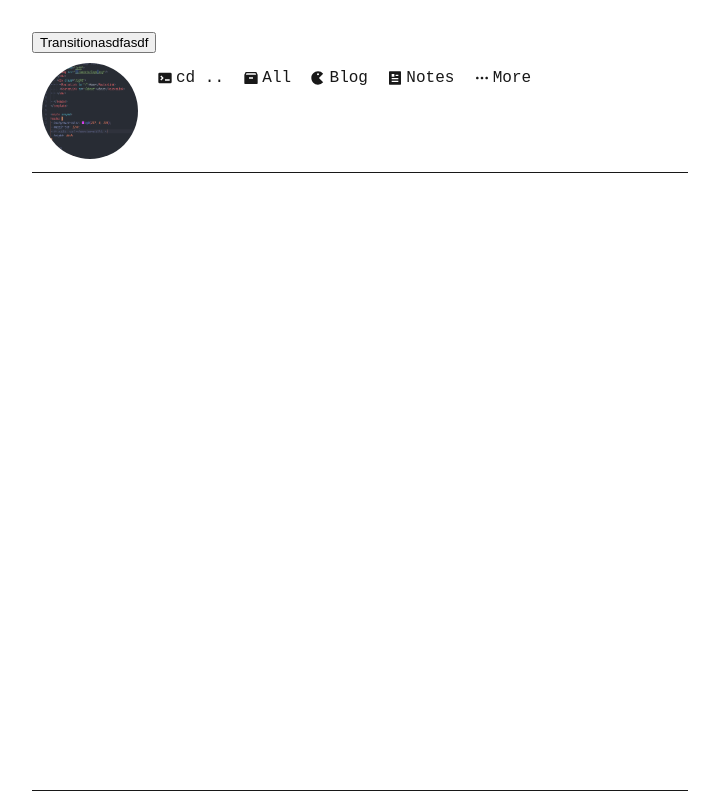
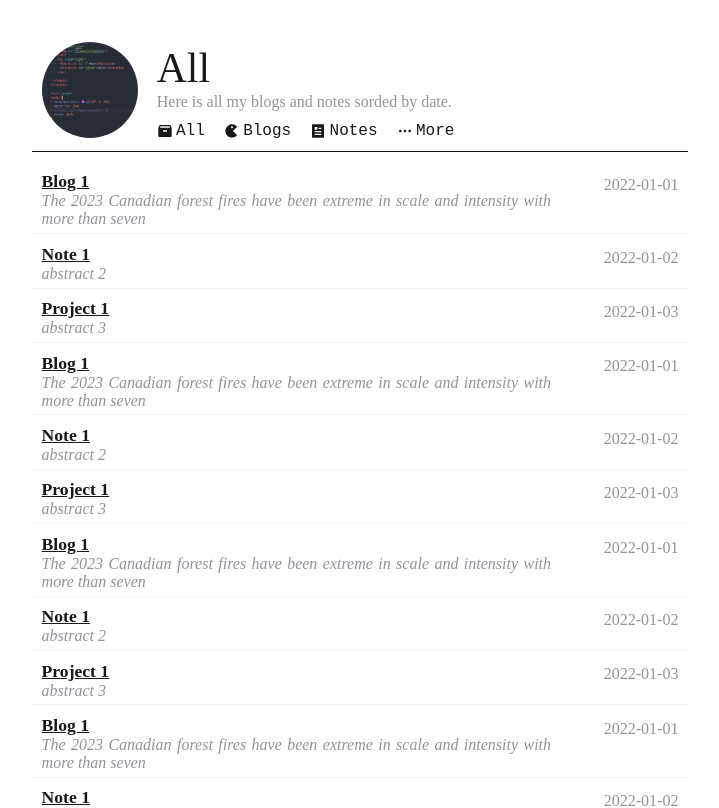
Before and after one commit to XuekaiShi/www-shixk, a Vue app: page /posts in a window 1280 px wide. Shown: the top 808 px of the page, without its empty margins (280-999 px from the left). Built offline with nearby package versions, Linux system fonts and the light colour scheme.

Commit message:
feat: carousel but ...

```diff
--- a/src/components/list/List.vue
+++ b/src/components/list/List.vue
@@ -1,37 +1,37 @@
 <script setup lang="ts">
-import { onMounted } from 'vue';
-import { list } from '@/views/articles/list'
-import { posts } from '@/router';
-import { useRoute, useRouter } from 'vue-router';
+// import { watchEffect, ref } from 'vue';
+// import { list } from '@/views/articles/list'
+import { useRouter } from 'vue-router';
 import ListItem from './ListItem.vue'
+// import { useListStore } from '@/stores/listState';
+// import { ListCategory } from '@/types/list.d';
 
-const route = useRoute();
 const router = useRouter();
+// const listStore = useListStore();
+defineProps(['list'])
 
 const goTo = (id: number, category: string) => {
   router.push(category + '/' + id)
 }
 
-const filterList = list.filter((item) => {
-  const path = route.path
-  if (path === '/' + posts.all) {
-    return true
-  } else if (path === '/' + posts.more) {
-    return (item.category !== posts.blogs) && (item.category !== posts.notes)
-  } else {
-    return '/' + item.category === route.path
-  }
-})
-
-onMounted(() => {
-  console.log("mounted")
-})
-
+// const filterList = ref(list)
+// watchEffect(() => {
+//   filterList.value = list.filter((item) => {
+//     const current = listStore.ListState
+//     if (current === ListCategory.All) {
+//       return true
+//     } else if (current === ListCategory.More) {
+//       return (item.category !== ListCategory.Blogs) && (item.category !== ListCategory.Notes)
+//     } else {
+//       return item.category === current
+//     }
+//   })
+// })
 </script>
 
 <template>
   <div class="list">
-    <ListItem v-for="item in filterList" :key="item.id" @click="goTo(item.id, item.category)">
+    <ListItem v-for="item in list" :key="item.id" @click="goTo(item.id, item.category)">
       <template #title>
         {{ item.title }}
       </template>
@@ -45,7 +45,7 @@ onMounted(() => {
         {{ item.abstract }}
       </template>
     </ListItem>
-    <ListItem v-for="item in filterList" :key="item.id" @click="goTo(item.id, item.category)">
+    <ListItem v-for="item in list" :key="item.id" @click="goTo(item.id, item.category)">
       <template #title>
         {{ item.title }}
       </template>
@@ -58,7 +58,36 @@ onMounted(() => {
       <template #abstract>
         {{ item.abstract }}
       </template>
-    </ListItem>     <ListItem v-for="item in filterList" :key="item.id" @click="goTo(item.id, item.category)">
+    </ListItem>
+    <ListItem v-for="item in list" :key="item.id" @click="goTo(item.id, item.category)">
+      <template #title>
+        {{ item.title }}
+      </template>
+      <template #category>
+        {{ item.category }}
+      </template>
+      <template #date>
+        {{ item.date }}
+      </template>
+      <template #abstract>
+        {{ item.abstract }}
+      </template>
+    </ListItem>
+    <ListItem v-for="item in list" :key="item.id" @click="goTo(item.id, item.category)">
+      <template #title>
+        {{ item.title }}
+      </template>
+      <template #category>
+        {{ item.category }}
+      </template>
+      <template #date>
+        {{ item.date }}
+      </template>
+      <template #abstract>
+        {{ item.abstract }}
+      </template>
+    </ListItem>
+    <ListItem v-for="item in list" :key="item.id" @click="goTo(item.id, item.category)">
       <template #title>
         {{ item.title }}
       </template>
@@ -77,9 +106,9 @@ onMounted(() => {
 </template>
 
 <style scoped>
+
 .list {
-  min-height: calc(100vh - var(--app-padding) * 2 - 8rem);
-  border-bottom: 1.5px solid var(--color-text);
-  margin-bottom: var(--app-padding);
+  width: 25%;
+  /* background-color: aqua; */
 }
 </style>
--- a/src/components/list/ListHeader.vue
+++ b/src/components/list/ListHeader.vue
@@ -1,29 +1,29 @@
 <script setup lang="ts">
 import { useRoute, useRouter } from 'vue-router';
-import { posts } from '@/router';
 import ProfilePhoto from '../ProfilePhoto.vue';
 import ListHeaderItem from './ListHeaderItem.vue';
-// import IconArchiveLine from '../icons/IconArchiveLine.vue';
 import IconArchive from '../icons/IconArchive.vue';
-// import IconGameLine from '../icons/IconGameLine.vue';
 import IconGame from '../icons/IconGame.vue';
-// import IconFileLine from '../icons/IconFileLine.vue';
 import IconFile from '../icons/IconFile.vue';
-// import IconTerminalLine from '../icons/IconTerminalLine.vue';
 import IconTerminal from '../icons/IconTerminal.vue';
-// import IconMoreLine from '../icons/IconMoreLine.vue';
 import IconMore from '../icons/IconMore.vue';
+import { useListStore } from '@/stores/listState';
+import { ListCategory } from '@/types/list.d';
 
-const route = useRoute();
+
+const listStore = useListStore();
 const router = useRouter();
 const emit = defineEmits(['changeTab']);
 
-const goTo = (path: string) => {
+const goTo = (path: ListCategory | '/') => {
   if (path !== '/') {
-    console.log('changeTab')
+    // console.log('changeTab')
     emit('changeTab');
+    listStore.ListState = path as ListCategory;
+    console.log(listStore.ListState);
+  } else {
+    router.push(path);
   }
-  router.push(path);
 }
 
 </script>
@@ -33,63 +33,58 @@ const goTo = (path: string) => {
       <ProfilePhoto @click="goTo('/')"></ProfilePhoto>
     </div>
     <div class="right">
-      <template v-if="route.path === '/' + posts.all">
+      <template v-if="listStore.ListState === ListCategory.All">
         <h1>All</h1>
         <p class="info">Here is all my blogs and notes sorded by date.</p>
       </template>
-      <template v-if="route.path === '/' + posts.blogs">
-        <h1>Blog</h1>
-        <p class="info">Here is all my blogs and notes sorded by date.</p>
+      <template v-if="listStore.ListState === ListCategory.Blogs">
+        <h1>Blogs</h1>
+        <p class="info">Here is all my blogs sorded by date.</p>
       </template>
-      <template v-if="route.path === '/' + posts.notes">
+      <template v-if="listStore.ListState === ListCategory.Notes">
         <h1>Notes</h1>
-        <p class="info">Here is all my blogs and notes sorded by date.</p>
+        <p class="info">Here is all my notes sorded by date.</p>
       </template>
-      <template v-if="route.path === '/' + posts.more">
+      <template v-if="listStore.ListState === ListCategory.More">
         <h1>More</h1>
-        <p class="info">Here is all my blogs and notes sorded by date.</p>
+        <p class="info">Here is all </p>
       </template>
       <div class="nav">
-        <ListHeaderItem @click="goTo('/')">
+        <!-- <ListHeaderItem @click="goTo('/')">
           <template #icon>
-            <!-- <IconTerminalLine /> -->
-             <IconTerminal />
+            <IconTerminal />
           </template>
           <template #heading>
             cd ..
           </template>
-        </ListHeaderItem>
-        <ListHeaderItem v-if="route.path !== '/' + posts.all" @click="goTo(posts.all)">
+        </ListHeaderItem> -->
+        <ListHeaderItem @click="goTo(ListCategory.All)">
           <template #icon>
-            <!-- <IconArchiveLine /> -->
-             <IconArchive />
+            <IconArchive />
           </template>
           <template #heading>
             All
           </template>
         </ListHeaderItem>
-        <ListHeaderItem v-if="route.path !== '/' + posts.blogs" @click="goTo(posts.blogs)">
+        <ListHeaderItem @click="goTo(ListCategory.Blogs)">
           <template #icon>
-            <!-- <IconGameLine /> -->
-             <IconGame />
+            <IconGame />
           </template>
           <template #heading>
-            Blog
+            Blogs
           </template>
         </ListHeaderItem>
-        <ListHeaderItem v-if="route.path !== '/' + posts.notes" @click="goTo(posts.notes)">
+        <ListHeaderItem @click="goTo(ListCategory.Notes)">
           <template #icon>
-            <!-- <IconFileLine /> -->
-             <IconFile />
+            <IconFile />
           </template>
           <template #heading>
             Notes
           </template>
         </ListHeaderItem>
-        <ListHeaderItem v-if="route.path !== '/' + posts.more" @click="goTo(posts.more)">
+        <ListHeaderItem @click="goTo(ListCategory.More)">
           <template #icon>
-            <!-- <IconMoreLine /> -->
-             <IconMore />
+            <IconMore />
           </template>
           <template #heading>
             More
@@ -127,10 +122,12 @@ img:hover {
   flex-direction: column;
   justify-content: space-between;
 }
+
 h1 {
   font-size: 2.6rem;
   margin-bottom: -0.3rem;
 }
+
 .info {
   color: var(--color-info-1);
 }
--- a/src/router/index.ts
+++ b/src/router/index.ts
@@ -11,28 +11,29 @@ const router = createRouter({
       component: HomeView
     },
     {
-      path: '/:posts',
-      // name: 'postsView',
-      children: [
-        {
-          path: '',
-          component: () => import('../views/list/PostsView.vue')
-        },
-        {
-          path: ':id',
-          component: () => import('../views/articles/ArticleView.vue')
-        }
-      ]
+      path: '/posts',
+      name: 'posts',
+      component: () => import('../views/list/PostsView.vue'),
+      // children: [
+      //   // {
+      //   //   path: '/',
+      //   //   component: () => import('../views/list/PostsView.vue')
+      //   // },
+      //   {
+      //     path: ':id',
+      //     component: () => import('../views/articles/ArticleView.vue')
+      //   }
+      // ]
     },
     { path: '/:pathMatch(.*)', component: NotFound }
   ]
 })
 
-export const posts = {
-  all: "all",
-  blogs: "blogs",
-  notes: "notes",
-  more: "more"
-};
+// export const posts = {
+//   all: "all",
+//   blogs: "blogs",
+//   notes: "notes",
+//   more: "more"
+// };
 
 export default router
--- /dev/null
+++ b/src/stores/listState.ts
@@ -0,0 +1,10 @@
+import { ref, computed } from 'vue'
+import { defineStore } from 'pinia'
+import { ListCategory } from '../types/list.d'
+
+
+
+export const useListStore = defineStore('list', () => {
+  const ListState = ref(ListCategory.All)
+  return { ListState }
+})
--- /dev/null
+++ b/src/types/list.d.ts
@@ -0,0 +1,6 @@
+export enum ListCategory {
+  All = 'all',
+  Blogs = 'blogs',
+  Notes = 'notes',
+  More = 'more'
+}
--- a/src/views/list/PostsView.vue
+++ b/src/views/list/PostsView.vue
@@ -1,51 +1,88 @@
 <script setup lang="ts">
-import { ref } from 'vue';
+import { ref, watch, computed } from 'vue';
 import ListHeader from '@/components/list/ListHeader.vue';
 import List from '@/components/list/List.vue';
 import Affix from '@/components/Affix.vue';
+import { useListStore } from '@/stores/listState';
+import { ListCategory } from '@/types/list.d';
+import { list } from '@/views/articles/list'
 
-const isTrans = ref(false);
-const toggleTrans = () => {
-  console.log('toggleTrans');
-  isTrans.value = true;
-  console.log('isTrans', isTrans.value);
-  setTimeout(() => {
-    isTrans.value = false;
-    console.log('isTrans time out', isTrans.value);
-  }, 500);
-};
+const listStore = useListStore();
+
+const listAll = list
+const listBlogs = list.filter((item) => item.category === ListCategory.Blogs)
+const listNotes = list.filter((item) => item.category === ListCategory.Notes)
+const listMore = list.filter((item) => item.category !== ListCategory.Blogs && item.category !== ListCategory.Notes)
+
+const listPosition = ref(0)
+const transformX = computed(() => listPosition.value + '%')
+
+const changePosition = () => {
+  if (listStore.ListState === ListCategory.All) {
+    listPosition.value = 0
+  } else if (listStore.ListState === ListCategory.Blogs) {
+    listPosition.value = -25
+  } else if (listStore.ListState === ListCategory.Notes) {
+    listPosition.value = -50
+  } else if (listStore.ListState === ListCategory.More) {
+    listPosition.value = -75
+  }
+}
+watch(listStore, changePosition)
+
 </script>
 <template>
   <div class="list-view">
-    <button @click="toggleTrans">Transitionasdfasdf</button>
-    <ListHeader @change-tab="toggleTrans"></ListHeader>
-    <KeepAlive>
-      <List :class="{ 'slide-fade-enter-active': isTrans, 'slide-fade-enter-from': isTrans }"></List>
-    </KeepAlive>
+    <!-- <ListHeader @change-tab="toggleTrans"></ListHeader> -->
+    <ListHeader></ListHeader>
+    <div class="carousel">
+      <div class="carousel-inner">
+        <List :list="listAll"></List>
+        <List :list="listBlogs"></List>
+        <List :list="listNotes"></List>
+        <List :list="listMore"></List>
+      </div>
+    </div>
     <!-- <Affix></Affix> -->
   </div>
 </template>
+
 <style scoped>
 .list-view {
   width: 100%;
   position: relative;
 }
 
-.slide-fade-enter-active {
+.carousel {
+  width: 100%;
+  overflow: hidden;
+  min-height: calc(100vh - var(--app-padding) * 2 - 8rem);
+  border-bottom: 1.5px solid var(--color-text);
+  margin-bottom: var(--app-padding);
+}
+
+.carousel-inner {
+  width: 400%;
+  display: flex;
+  transform: translateX(v-bind(transformX));
+  transition: all 0.8s ease-in-out;
+}
+
+/* .slide-fade-enter-active {
   transition: all 1s ease-in;
 }
 
 .slide-fade-leave-active {
-  transition: all 0.1s linear;
+  transition: all 1s ease-out;
 }
 
 .slide-fade-enter-from {
-  transform: translateX(10px);
+  transform: translateX(50px);
   opacity: 0;
 }
 
 .slide-fade-leave-to {
-  transform: translateX(-20px);
+  transform: translateX(-50px);
   opacity: 0.5;
-}
+} */
 </style>
--- a/vite.config.ts
+++ b/vite.config.ts
@@ -13,5 +13,5 @@ export default defineConfig({
       '@': fileURLToPath(new URL('./src', import.meta.url))
     }
   },
-  base: '/www-shixk/'
+  // base: '/www-shixk/'
 })
```
Also changed, not shown: src/components/home/HomeMain.vue (+7 -7 lines), src/stores/counter.ts (deleted, +0 -12 lines), 1 other file (tests, documents, lock files or other folders).
